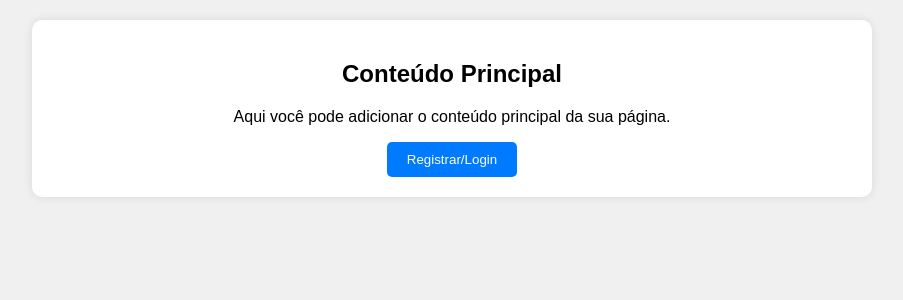
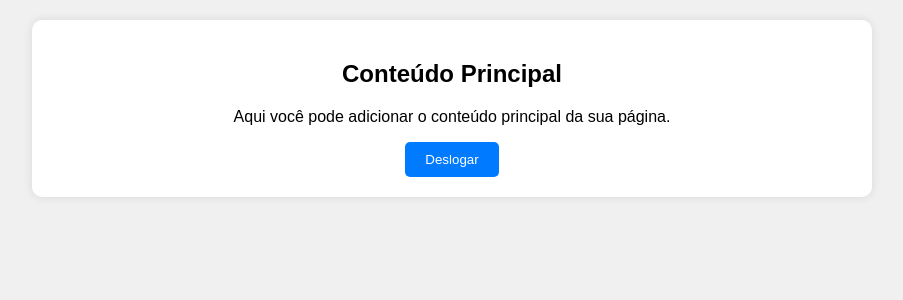
Before and after one commit to NinjaBitroom/seginfphp, a PHP site: page /index.php in a window 1280 px wide. Shown: the part 138-438 px from the top of the page, without its empty margins (188-1091 px from the left). Run offline with PHP 8.4, Linux system fonts and the light colour scheme; the visitor is signed in with stand-in values (Sample User, id 1).

Commit message:
desbugue o botão de registrar

```diff
--- a/php/index.php
+++ b/php/index.php
@@ -1,3 +1,6 @@
+<?php
+	session_start();
+?>
 <!DOCTYPE html>
 <html lang="pt-br">
 <head>
@@ -66,7 +69,13 @@
 	<main>
 		<h2>Conteúdo Principal</h2>
 		<p>Aqui você pode adicionar o conteúdo principal da sua página.</p>
-		<button onclick="window.location.href='registrar.php'">Registrar/Login</button>
+		<?php if (isset($_SESSION['login'])): ?>
+			<form action="deslogar.php" method="post">
+            	<button type="submit">Deslogar</button>
+        	</form>
+		<?php  else: ?>
+			<button onclick="window.location.href='registrar.php'">Registrar/Login</button>
+		<?php endif ?>
 	</main>
 </body>
 </html>
```
